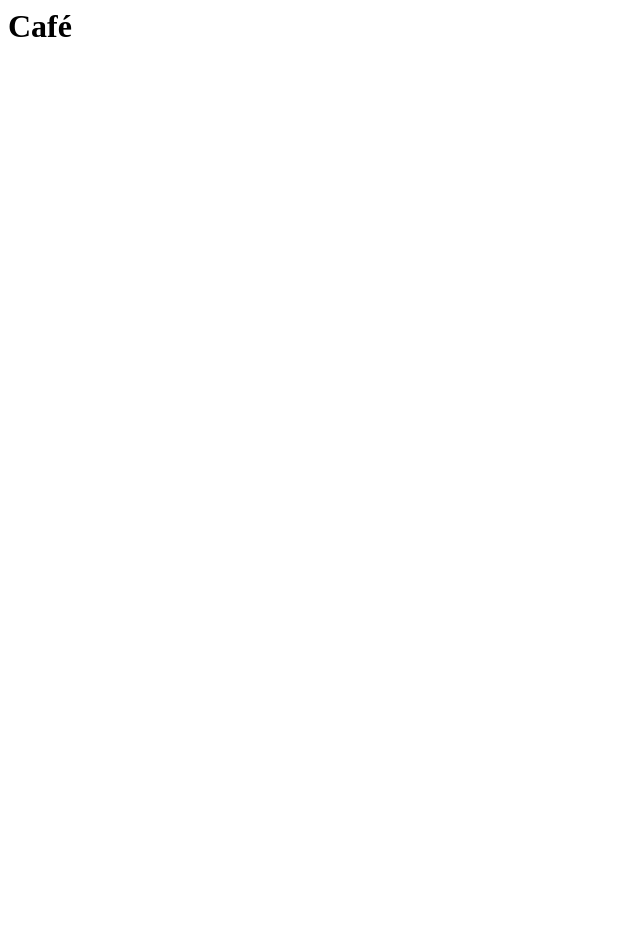
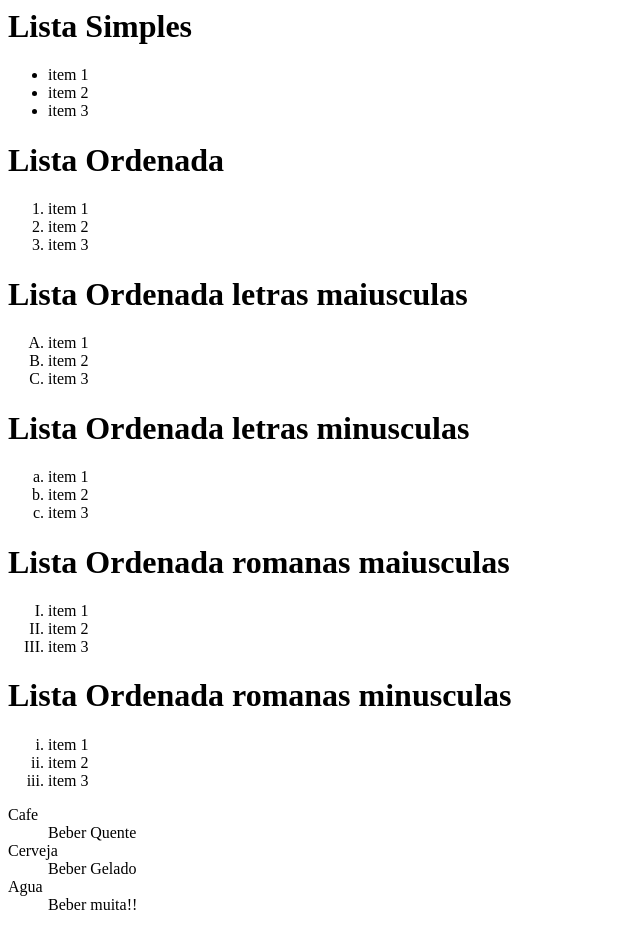
Before and after one commit to paulohpssantos/programacaoInternetCascavel2025, a plain HTML site: page exemploListas/index.html in a window 1280 px wide. Shown: the top 927 px of the page, without its empty margins (0-640 px from the left). Before the commit the page ends 800 px from the top, so only its background shows below. Drawn offline with Linux system fonts and the light colour scheme.

Commit message:
Atualizado MAterial

```diff
--- a/exemploListas/index.html
+++ b/exemploListas/index.html
@@ -1,8 +1,81 @@
 <html>
     <head>
-        <title>Exemplos de listas</title>
+        <title>Exemplo da 2 aula</title>
     </head>
     <body>
-        <h1>Caf&eacute;</h1>
+        <h1> Lista Simples </h1>
+        <ul>
+            <li>item 1</li>
+            <li>item 2</li>
+            <li>item 3</li>
+        </ul>
+
+        <h1>Lista Ordenada</h1>
+        <ol>
+            <li>item 1</li>
+            <li>item 2</li>
+            <li>item 3</li>
+        </ol>
+
+        <h1>Lista Ordenada letras maiusculas</h1>
+        <ol type="A">
+            <li>item 1</li>
+            <li>item 2</li>
+            <li>item 3</li>
+        </ol>
+
+        <h1>Lista Ordenada letras minusculas</h1>
+        <ol type="a">
+            <li>item 1</li>
+            <li>item 2</li>
+            <li>item 3</li>
+        </ol>
+
+        <h1>Lista Ordenada romanas maiusculas</h1>
+        <ol type="I">
+            <li>item 1</li>
+            <li>item 2</li>
+            <li>item 3</li>
+        </ol>
+
+        <h1>Lista Ordenada romanas minusculas</h1>
+        <ol type="i">
+            <li>item 1</li>
+            <li>item 2</li>
+            <li>item 3</li>
+        </ol>
+
+        <dl>
+            <dt>Cafe</dt>
+            <dd>Beber Quente</dd>
+            <dt>Cerveja</dt>
+            <dd>Beber Gelado</dd>
+            <dt>Agua</dt>
+            <dd>Beber muita!!</dd>
+        </dl>
+
+        <details>
+            <summary>Unipar - Cascavel</summary>
+            <p>
+                Localizado na cidade de Cascavel-PR<br>
+                Possui diversos curso, entre eles <br>
+                O melhor curso do sul do mundo <br>
+                Analise e Desenvolvimento de Sistemas.
+            </p>
+        </details>
+
+        <a href="https://www.unipar.br" target="_blank">
+            Acesso aqui para saber mais...
+        </a>
+
+
+
+
+        <img src="https://www.unipar.br/media/original_images/unipar_ld_schema_logo.png">
+
+        <img src="imagens/unipar.png" width="180px">
+
+
+
     </body>
 </html>
```
